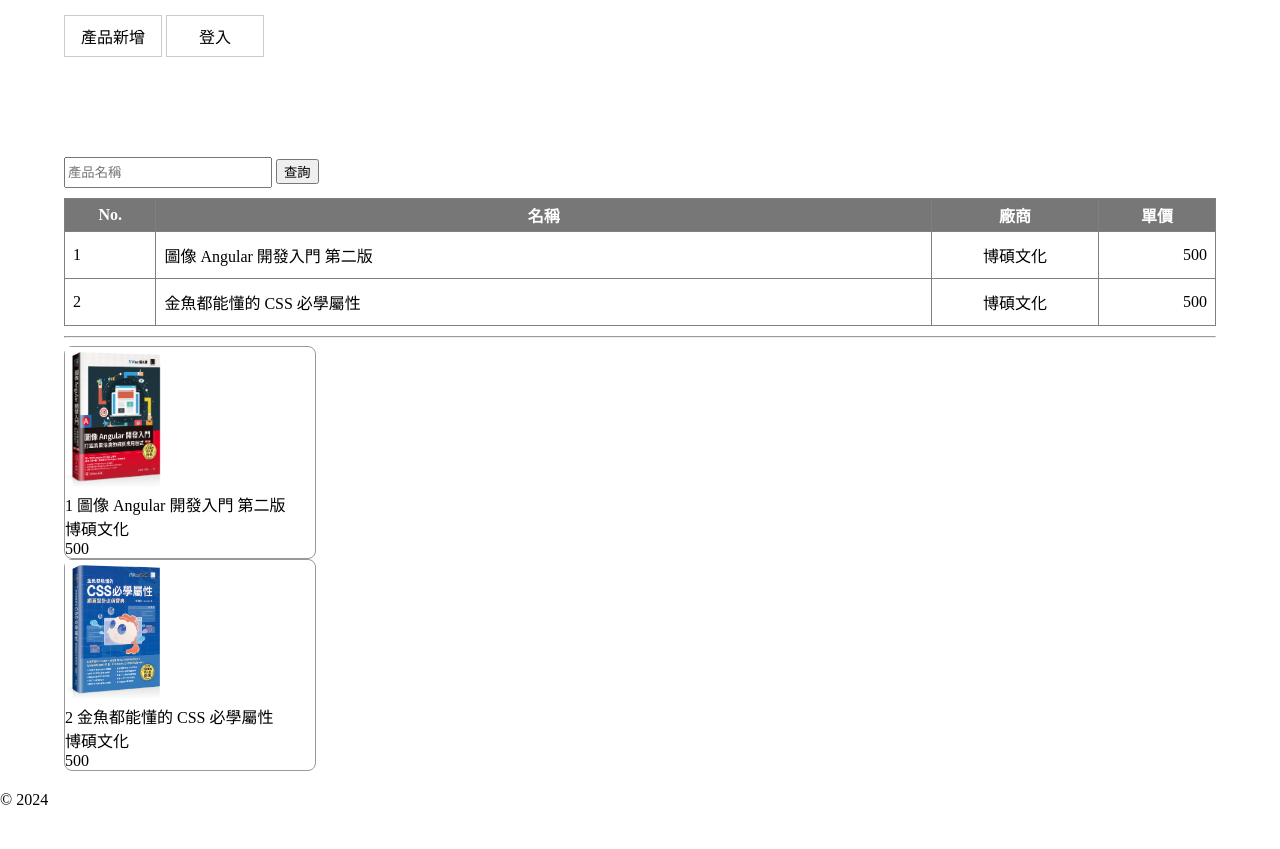
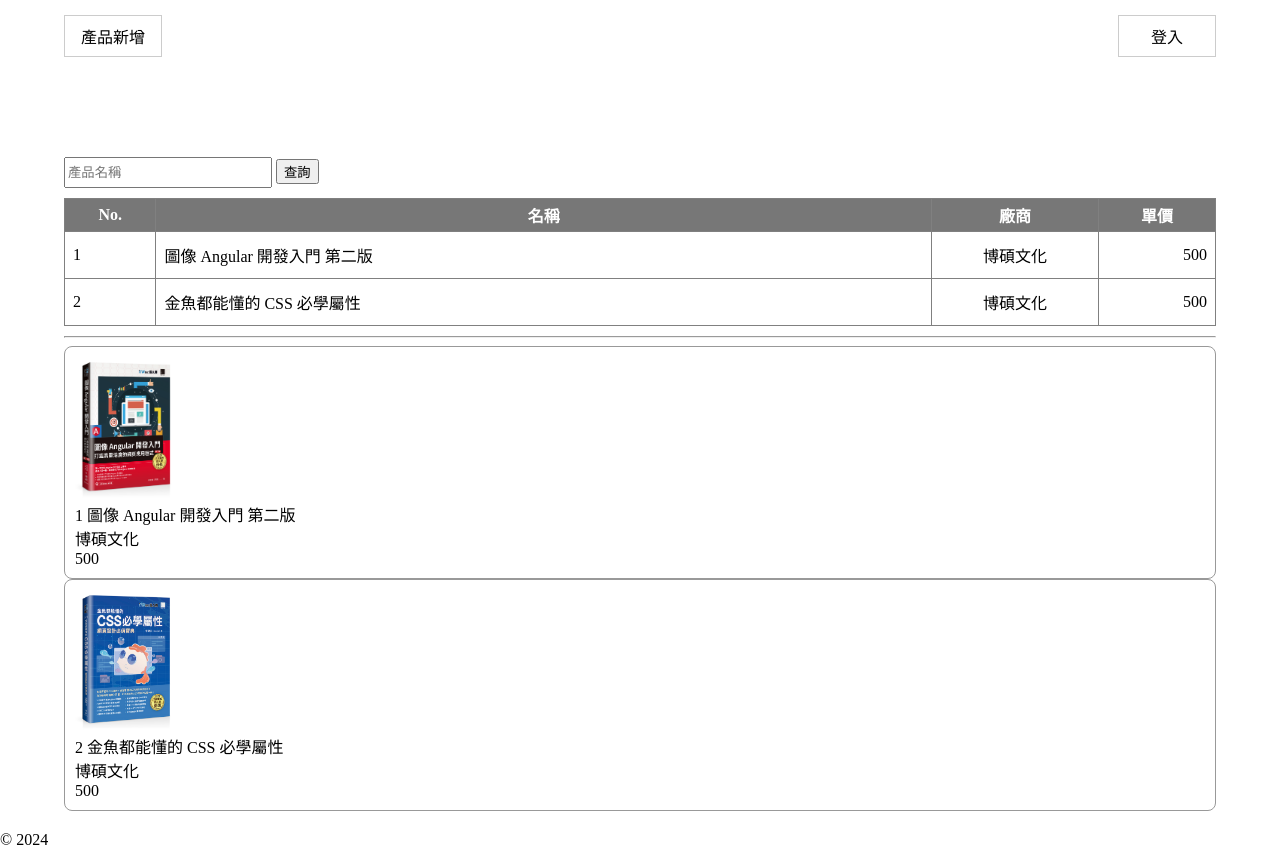
Before and after one commit to mcu-113-1-web-13131394/mcu-113-1-web-13131394, a plain HTML site: page src/index.html in a window 1280 px wide. Shown: the part 49-898 px from the top of the page. Before the commit the page ends 858 px from the top, so only its background shows below. Drawn offline with Linux system fonts and the light colour scheme.

Commit message:
feat(css): 產品卡片清單排版實作

```diff
--- a/src/style.css
+++ b/src/style.css
@@ -20,6 +20,8 @@ nav {
 ul {
   padding-left: 0;
   list-style: none;
+  display: flex;
+  justify-content: space-between;
 }
 
 ul > li {
@@ -35,12 +37,6 @@ a:hover,
 a:focus {
   color: black;
   text-decoration: none;
-}
-
-.card {
-  border: solid 1px #999;
-  border-radius: 8px;
-  width: 250px;
 }
 
 input[type="text"] {
@@ -88,3 +84,16 @@ td.price {
 footer {
   margin-top: 20px;
 }
+
+.card-container {
+  display: flex;
+  flex-direction: row;
+  gap: 10px;
+}
+
+.card {
+  border: solid 1px #999;
+  padding: 10px;
+  border-radius: 8px;
+  flex-basis: 250px;
+}
```
